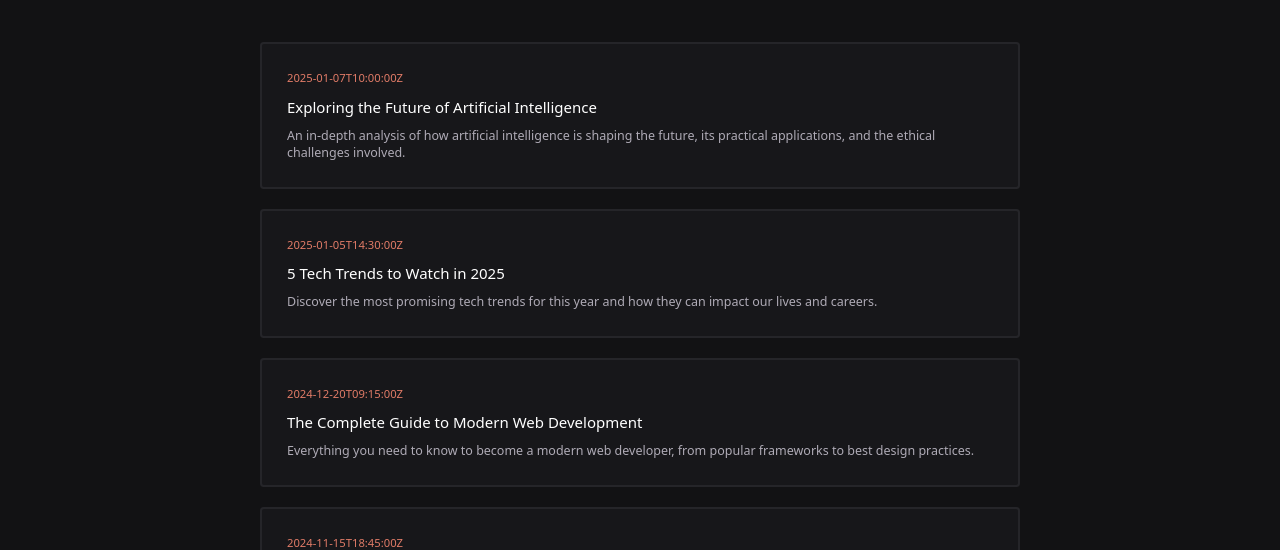
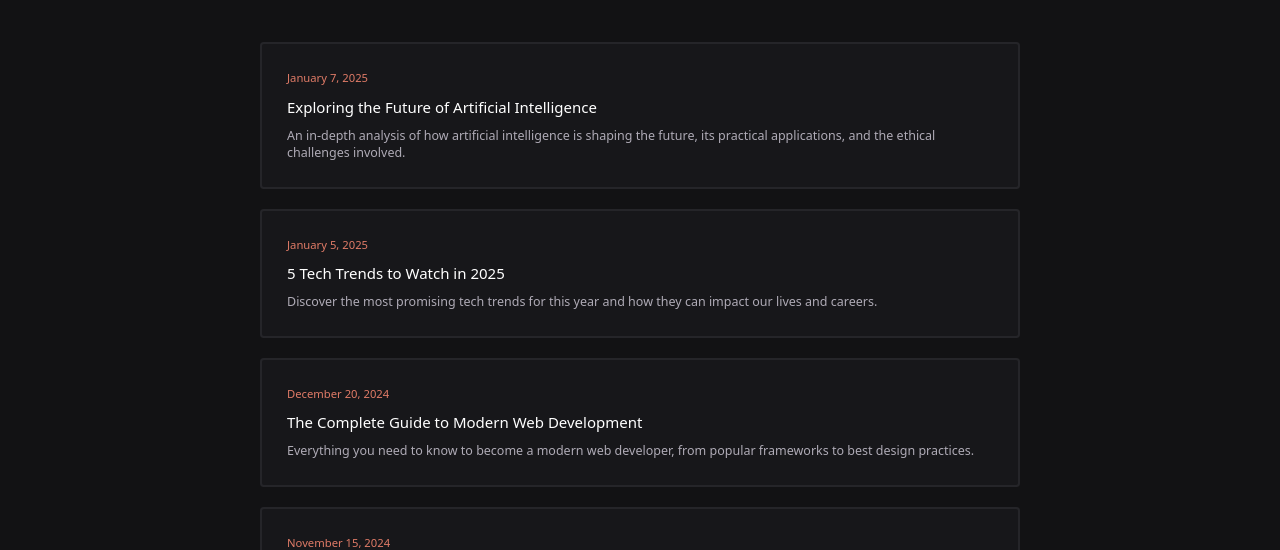
Before and after one commit to GabrielDeFreitas/codelab-blog, a React (Vite) app: page / in a window 1280 px wide. Shown: the part 256-806 px from the top of the page. Built offline with nearby package versions, Linux system fonts and the light colour scheme.

Commit message:
feat: create date formatter

```diff
--- a/src/App.tsx
+++ b/src/App.tsx
@@ -1,41 +1,42 @@
 import Logo from "./assets/CodeLab.svg"
 import { Article, Container, Header, Navbar, Search } from "./components/"
+import { dateFormatter } from "./utils/date"
 
 
 const articles = [
   {
     "id": 1,
-    "time": "2025-01-07T10:00:00Z",
+    "date": "2025-01-07T10:00:00Z",
     "title": "Exploring the Future of Artificial Intelligence",
     "description": "An in-depth analysis of how artificial intelligence is shaping the future, its practical applications, and the ethical challenges involved."
   },
   {
     "id": 2,
-    "time": "2025-01-05T14:30:00Z",
+    "date": "2025-01-05T14:30:00Z",
     "title": "5 Tech Trends to Watch in 2025",
     "description": "Discover the most promising tech trends for this year and how they can impact our lives and careers."
   },
   {
     "id": 3,
-    "time": "2024-12-20T09:15:00Z",
+    "date": "2024-12-20T09:15:00Z",
     "title": "The Complete Guide to Modern Web Development",
     "description": "Everything you need to know to become a modern web developer, from popular frameworks to best design practices."
   },
   {
     "id": 4,
-    "time": "2024-11-15T18:45:00Z",
+    "date": "2024-11-15T18:45:00Z",
     "title": "The 5G Revolution: What to Expect?",
     "description": "A detailed look at how 5G technology is revolutionizing connectivity and what it means for consumers and businesses."
   },
   {
     "id": 5,
-    "time": "2024-10-30T12:00:00Z",
+    "date": "2024-10-30T12:00:00Z",
     "title": "Cybersecurity: How to Protect Your Data Online",
     "description": "Essential tips and strategies to safeguard your personal and professional information in the digital environment."
   },
   {
     "id": 6,
-    "time": "2024-09-22T16:20:00Z",
+    "date": "2024-09-22T16:20:00Z",
     "title": "Blockchain Beyond Cryptocurrencies",
     "description": "Exploring various applications of blockchain beyond the cryptocurrency market, including its use in industries like finance and supply chain."
   }
@@ -52,7 +53,7 @@ function App() {
         {articles.map((article) => (
             <Article
               key={article.id}
-            time={article.time}
+              date={dateFormatter(article.date)}
               title={article.title}
               description={article.description}
             />
--- a/src/components/Article/index.tsx
+++ b/src/components/Article/index.tsx
@@ -1,14 +1,14 @@
 interface ArticleProps {
-  time: string;
+  date: string;
   title: string;
   description: string;
 }
 
-export function Article({time, title, description}: ArticleProps) {
+export function Article({date, title, description}: ArticleProps) {
   return (
     <article className="col-span-12 p-10 border-2 border-dark-40 rounded-md bg-dark-20 cursor-pointer hover:border-brand-color">
       <header>
-        <time className="text-brand-color font-medium text-lg" dateTime="2017-10-04">{time}</time>
+        <time className="text-brand-color font-medium text-lg" dateTime={date}>{date}</time>
         <h2 className="text-dark-60 font-medium text-2xl mt-4">{title}</h2>
       </header>
       <p className="text-dark-50 font-medium text-xl mt-4">{description}</p>
--- /dev/null
+++ b/src/utils/date.ts
@@ -0,0 +1,3 @@
+export const dateFormatter = (date: string) => {
+  return new Intl.DateTimeFormat('en-US', { day: 'numeric', month: 'long', year: 'numeric'}).format(new Date(date));
+}
```
Lines whose indentation alone changed are shown as unchanged.
